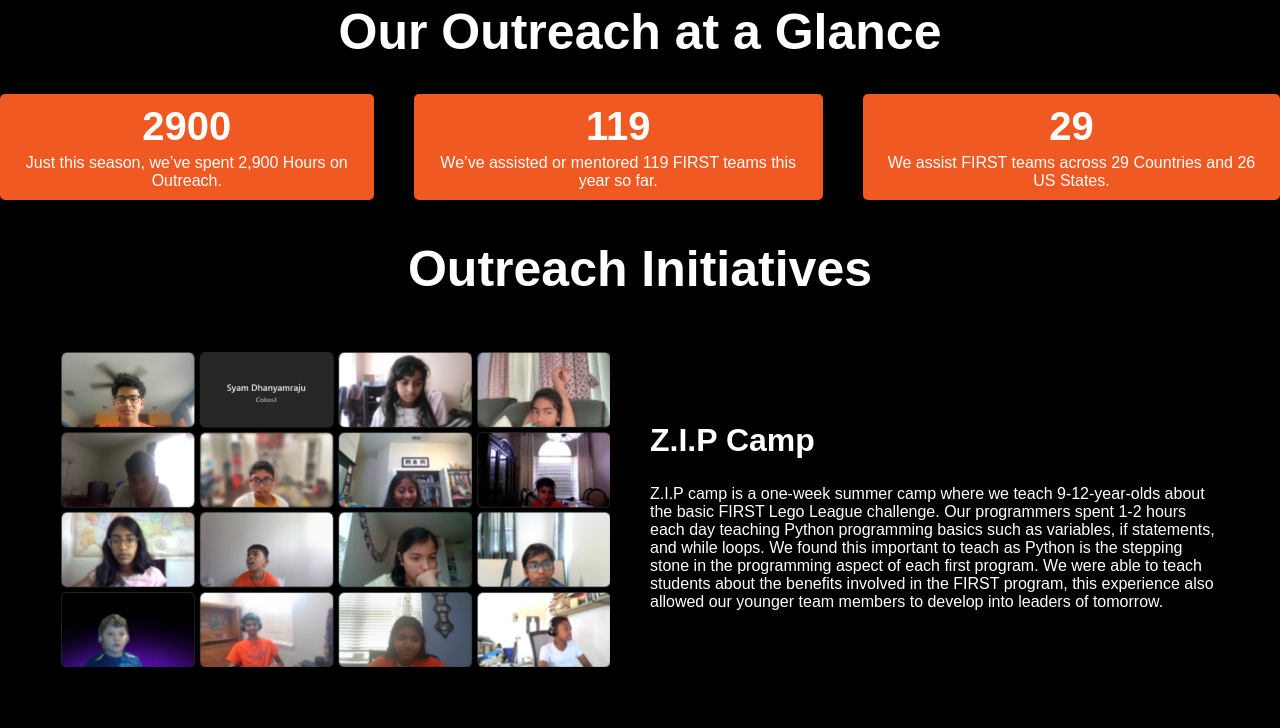
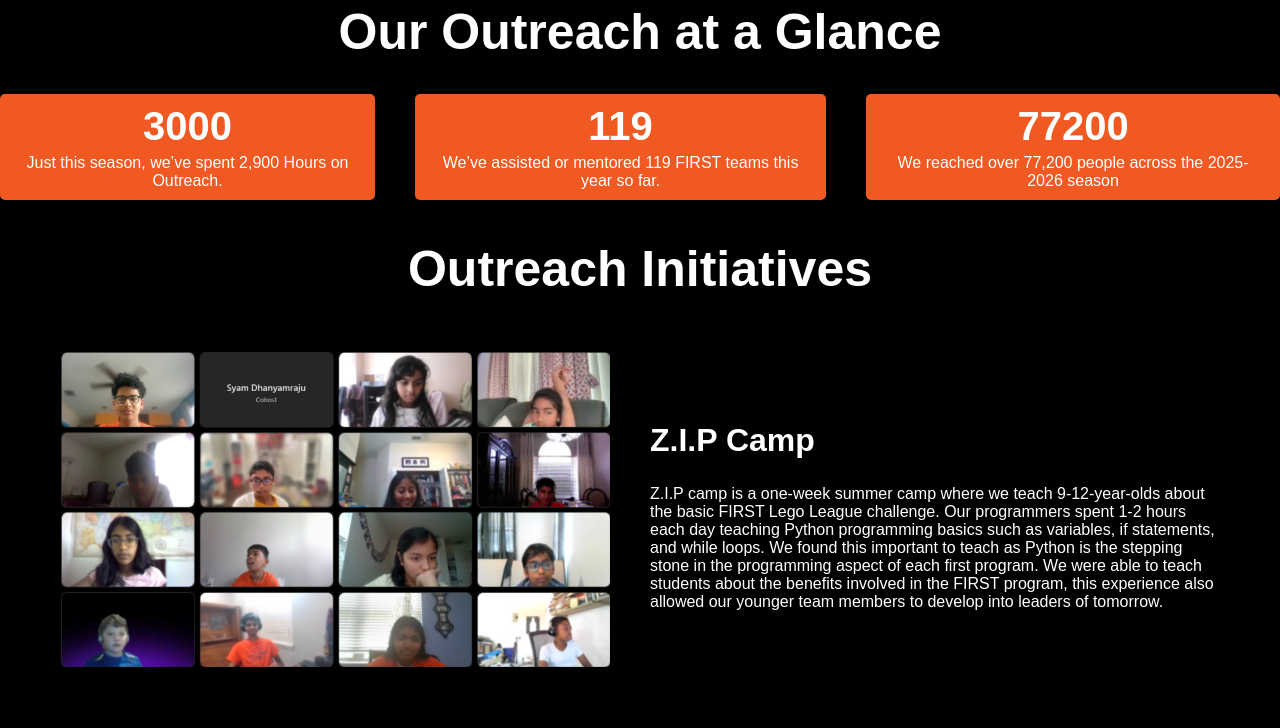
Before and after one commit to ArhanSethi/TeamZIPTies, a plain HTML site: page mohiloutreach.html in a window 1280 px wide. Shown: the part 1045-1773 px from the top of the page. Drawn offline with Linux system fonts and the light colour scheme.

Commit message:
Update mohiloutreach.html

```diff
--- a/mohiloutreach.html
+++ b/mohiloutreach.html
@@ -55,12 +55,12 @@
       }
 
       to {
-        --num: 2900;
+        --num: 3000;
       }
     }
 
     .animate-number-2 {
-      --num: 119;
+      --num: 70;
       animation-name: animate-number-2;
     }
 
@@ -85,7 +85,7 @@
       }
 
       to {
-        --num: 29;
+        --num: 77200;
       }
     }
 
@@ -144,8 +144,7 @@
         this season, we’ve spent 2,900 Hours on Outreach.</span></div>
     <div class="number-box animate-number-2" style="background-color: #f15922;"><span style="font-weight: normal;">We’ve
         assisted or mentored 119 FIRST teams this year so far.</span></div>
-    <div class="number-box animate-number-3" style="background-color: #f15922;"><span style="font-weight: normal;">We
-        assist FIRST teams across 29 Countries and 26 US States.</span></div>
+    <div class="number-box animate-number-3" style="background-color: #f15922;"><span style="font-weight: normal;">We reached over 77,200 people across the 2025-2026 season</span></div>
   </div>
   <style>
     .about-zipcamp {
```
